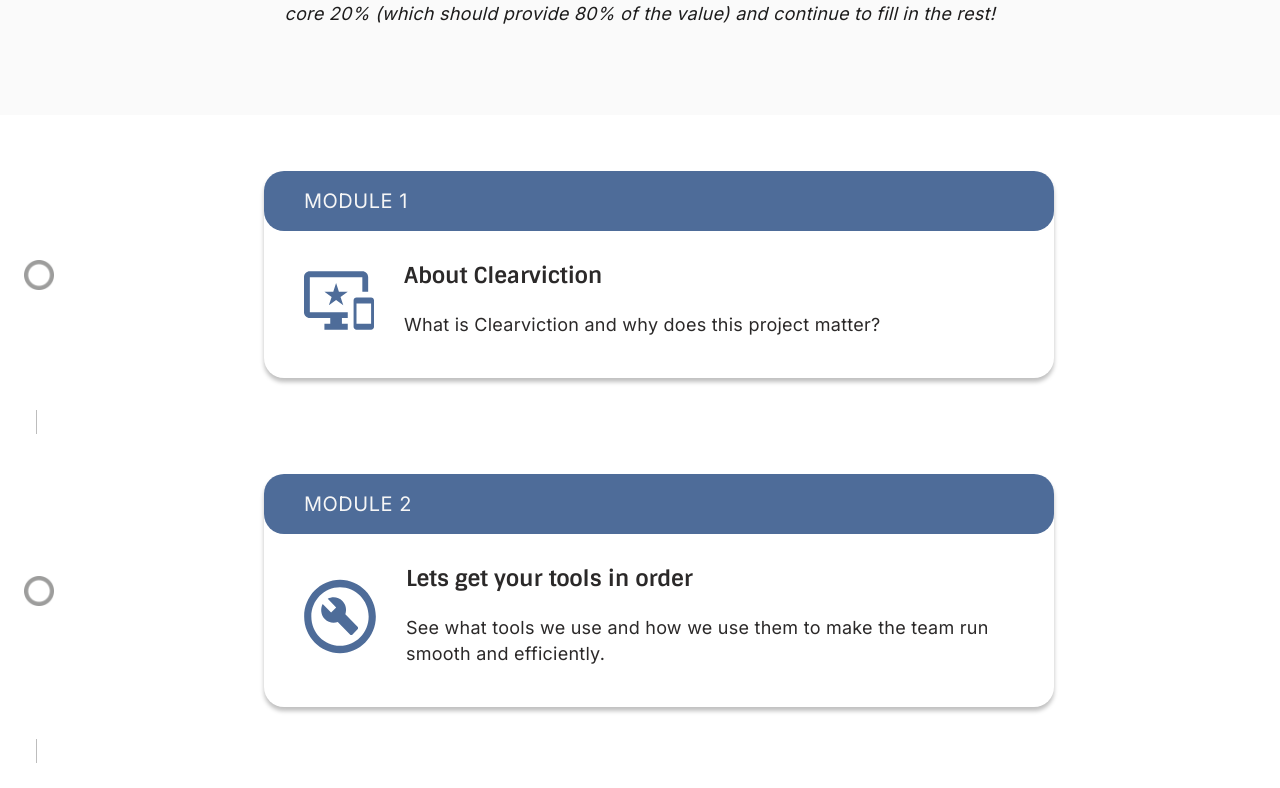
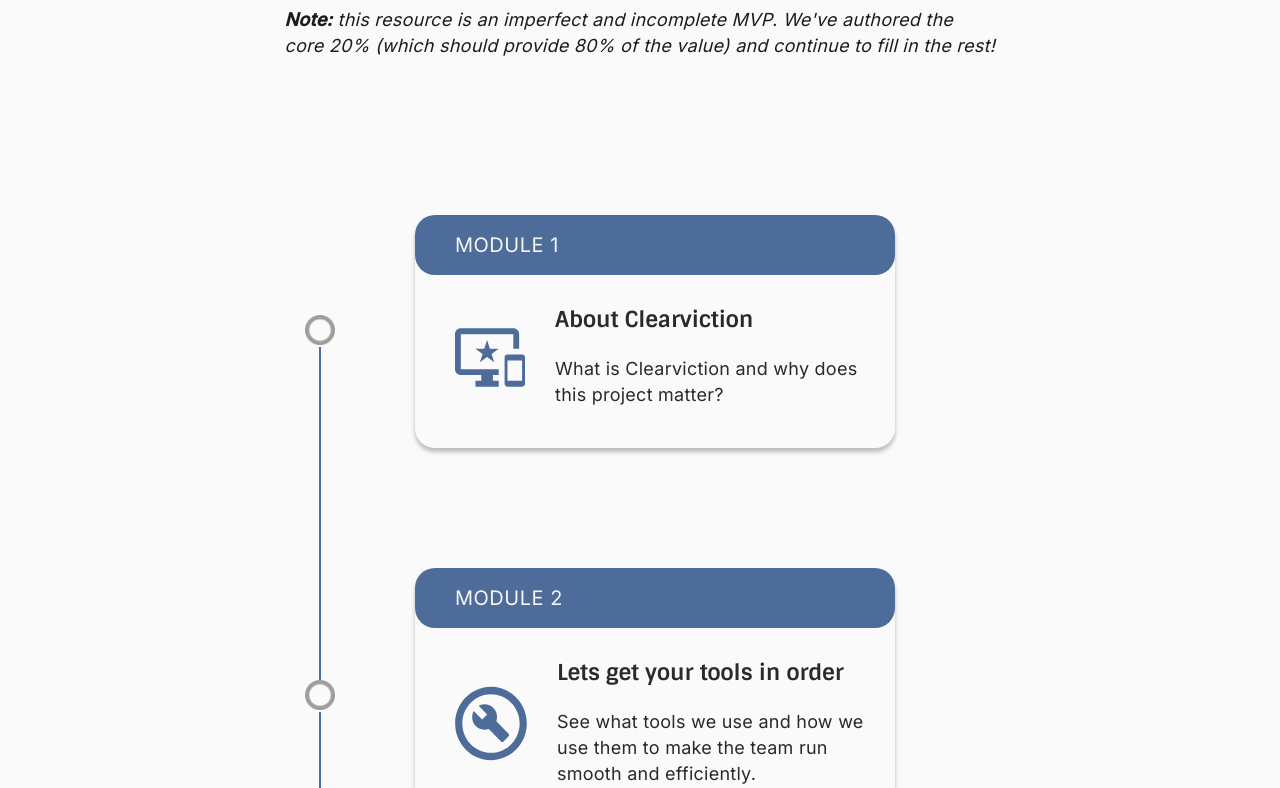
Before and after one commit to openseattle/clearviction-v1, a React (Create React App) app: page /onboarding in a window 1280 px wide. Shown: the part 952-1740 px from the top of the page. Built offline with nearby package versions, Linux system fonts and the light colour scheme.

Commit message:
finalize checkboxes on homepage

```diff
--- a/src/Components/Onboarding/ModuleStepper.jsx
+++ b/src/Components/Onboarding/ModuleStepper.jsx
@@ -1,16 +1,14 @@
-import { useState } from 'react';
+
 // components
 import ModuleCard from './ModuleCard';
-import Stepper from '@material-ui/core/Stepper';
-import Step from '@material-ui/core/Step';
-import StepContent from '@material-ui/core/StepContent';
-import StepIcon from '@material-ui/core/StepIcon';
+import { Grid } from '@material-ui/core';
 
 // icons
 import circleCheck from '../../Assets/Onboarding/circleCheck.png';
 import openCircle from '../../Assets/Onboarding/openCircle.png';
-import { Collapse, StepLabel } from '@material-ui/core';
-import { ExpandMore } from '@material-ui/icons';
+
+// styles
+import { useHomeStyles } from '../../Styles/Onboarding/useHomeStyles';
 
 const modules = [{
     link: "/onboarding-mod1",
@@ -45,23 +43,48 @@ const styles = {
 }
 
 export default function VerticalLinearStepper() {
-    const [activeStep, setActiveStep] = useState(0);
+    const classes = useHomeStyles();
 
     return (
-        <Stepper orientation="vertical" activeStep={activeStep}>
+        // <Stepper orientation="vertical" activeStep={activeStep}>
+        //     {modules.map((module, index) => (
+        //         <Step key={index} active={true} expanded={true}>
+        //             <StepLabel icon=
+        //                 {localStorage.getItem(module.link) ?
+        //                     <img src={circleCheck} style={styles.img} alt="" />
+        //                     : <img src={openCircle} style={styles.img} alt="" />
+        //                 }
+        //             >
+        //                 <ModuleCard module={module} />
+        //                 {/* <StepContent children={} TransitionProps={{ in: true }} /> */}
+        //             </StepLabel>
+        //         </Step>
+        //     ))}
+        // </Stepper>
+        <>
             {modules.map((module, index) => (
-                <Step key={index} active={true} expanded={true}>
-                    <StepLabel icon=
+                <Grid container
+                    key={index}
+                    justifyContent="center"
+                    direction="row"
+                    alignItems="center">
+                    <Grid>
+                        {index > 0 ?
+                            <div className={classes.connectorLine}></div>
+                            : <div className={classes.spacerLine}></div>}
                         {localStorage.getItem(module.link) ?
                             <img src={circleCheck} style={styles.img} alt="" />
                             : <img src={openCircle} style={styles.img} alt="" />
                         }
-                    >
+                        {index < modules.length - 1 ?
+                            <div className={classes.connectorLine}></div>
+                            : <div className={classes.spacerLine}></div>}
+                    </Grid>
+                    <Grid item={true} xs={11} md={10} sm={8} lg={6}>
                         <ModuleCard module={module} />
-                        {/* <StepContent children={} TransitionProps={{ in: true }} /> */}
-                    </StepLabel>
-                </Step>
+                    </Grid>
+                </Grid>
             ))}
-        </Stepper>
+        </>
     );
 }
--- a/src/Pages/Onboarding/OnboardingMod2.jsx
+++ b/src/Pages/Onboarding/OnboardingMod2.jsx
@@ -82,7 +82,7 @@ function OnboardingMod2() {
     const classes = useModuleContentStyles();
 
     return (
-        <div>
+        <>
             <Header text={headerText} />
             <Box >
                 <Grid container justifyContent="center" className={classes.moduleContentCard} >
@@ -107,7 +107,7 @@ function OnboardingMod2() {
                 </Grid>
             </Box>
             <Footer button1={button1} button2={button2} buttonComplete={buttonComplete} />
-        </div>
+        </>
     );
 }
 
--- a/src/Styles/Onboarding/useHeaderStyles.js
+++ b/src/Styles/Onboarding/useHeaderStyles.js
@@ -1,15 +1,15 @@
 import { makeStyles } from "@material-ui/core";
 
 export const useHeaderStyles = makeStyles((theme) => ({
-   darkBlueBackground: {
+  darkBlueBackground: {
     backgroundColor: theme.palette.primary.dark,
     color: "white",
     marginBottom: theme.spacing(4),
     [theme.breakpoints.down("sm")]: {
       // padding: theme.spacing(9, 0),
     }
-   },
-   logoStyle: {
+  },
+  logoStyle: {
     width: "100px",
     margin: theme.spacing(4),
     position: "absolute",
@@ -27,13 +27,13 @@ export const useHeaderStyles = makeStyles((theme) => ({
   },
   socialIcons: {
     float: "right",
-    padding: theme.spacing(4, 2),
+    padding: theme.spacing(2, 2),
     [theme.breakpoints.down("sm")]: {
       padding: theme.spacing(2, 1)
     }
   },
-   regularContainer: {
-    padding: theme.spacing(1, 8),
+  regularContainer: {
+    padding: theme.spacing(3),
     [theme.breakpoints.down("sm")]: {
       padding: theme.spacing(3),
     }
@@ -53,13 +53,14 @@ export const useHeaderStyles = makeStyles((theme) => ({
   },
   title: {
     fontSize: "50px",
-    lineHeight: "65px",
+    lineHeight: "50px",
     fontWeight: 400,
-    marginBottom: theme.spacing(1.7),
-    [theme.breakpoints.down("sm")]: {
+    marginBottom: theme.spacing(1),
+    textAlign: "center",
+    [theme.breakpoints.down("md")]: {
       fontSize: "40px",
     },
-    [theme.breakpoints.down("xs")]: {
+    [theme.breakpoints.down("sm")]: {
       fontSize: "30px",
     }
   },
--- a/src/Styles/Onboarding/useHomeStyles.js
+++ b/src/Styles/Onboarding/useHomeStyles.js
@@ -35,4 +35,26 @@ export const useHomeStyles = makeStyles((theme) => ({
       margin: theme.spacing(3, "auto"),
     }
   },
+  connectorLine: {
+    // borderLeft: "1px",
+    borderLeftWidth: "2px",
+    borderLeftStyle: "solid",
+    borderLeftColor: "#4E6C99",
+    height: "12em",
+    marginLeft: "1em",
+    marginTop: "-3px",
+    [theme.breakpoints.down("sm")]: {
+      height: "15em",
+    }
+  },
+  spacerLine: {
+    borderLeftWidth: "2px",
+    borderLeftStyle: "solid",
+    borderLeftColor: "#fafafa",
+    height: "12em",
+    marginLeft: "1em",
+    [theme.breakpoints.down("sm")]: {
+      height: "15em",
+    }
+  }
 }));
--- a/src/Styles/Onboarding/useModuleCardStyles.js
+++ b/src/Styles/Onboarding/useModuleCardStyles.js
@@ -5,7 +5,7 @@ export const useModuleCardStyles = makeStyles((theme) => ({
     boxShadow: "0px 4px 4px rgba(0, 0, 0, 0.25)",
     borderRadius: "20px",
     margin: theme.spacing(4, "auto"),
-    width: "790px",
+    width: "75%",
     [theme.breakpoints.down("sm")]: {
       width: "80%",
     }
```
